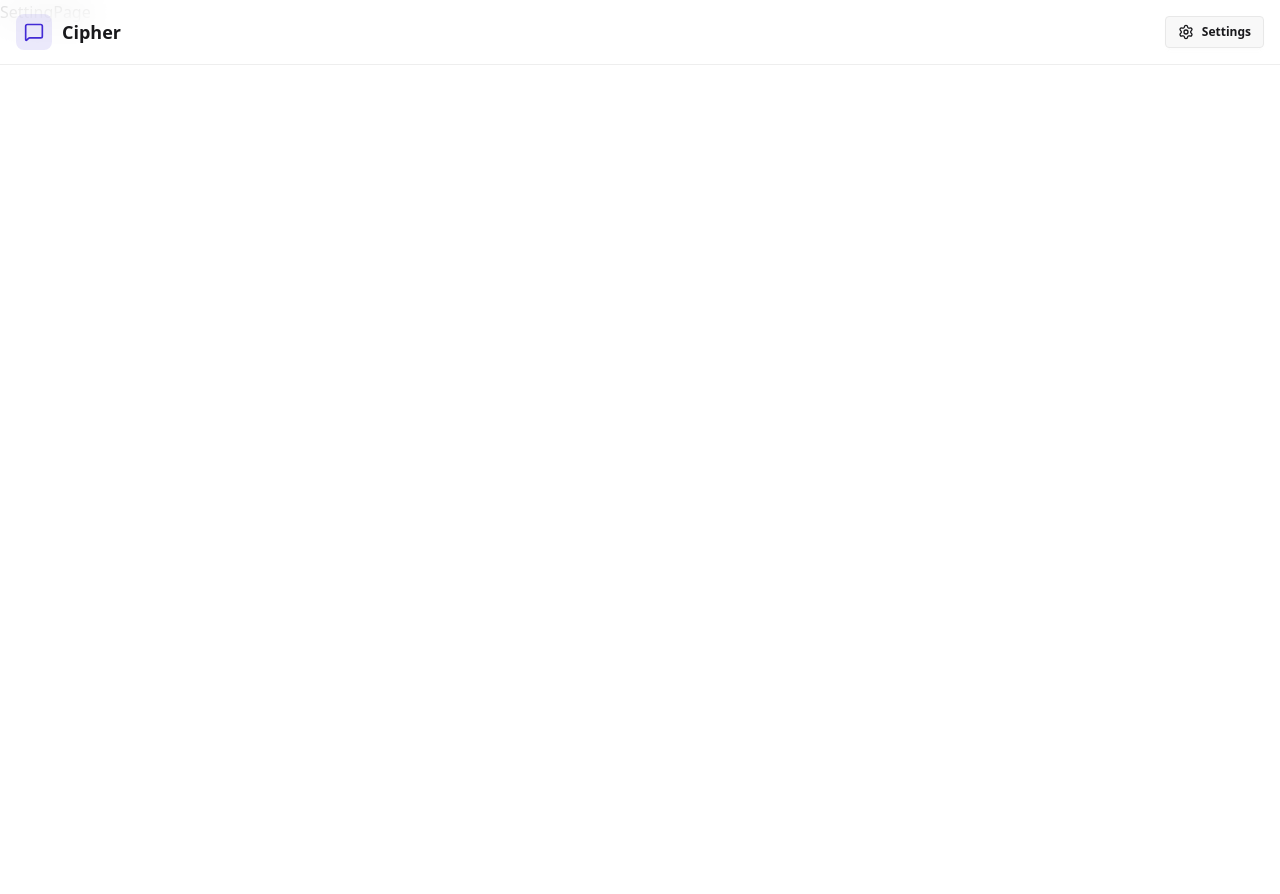
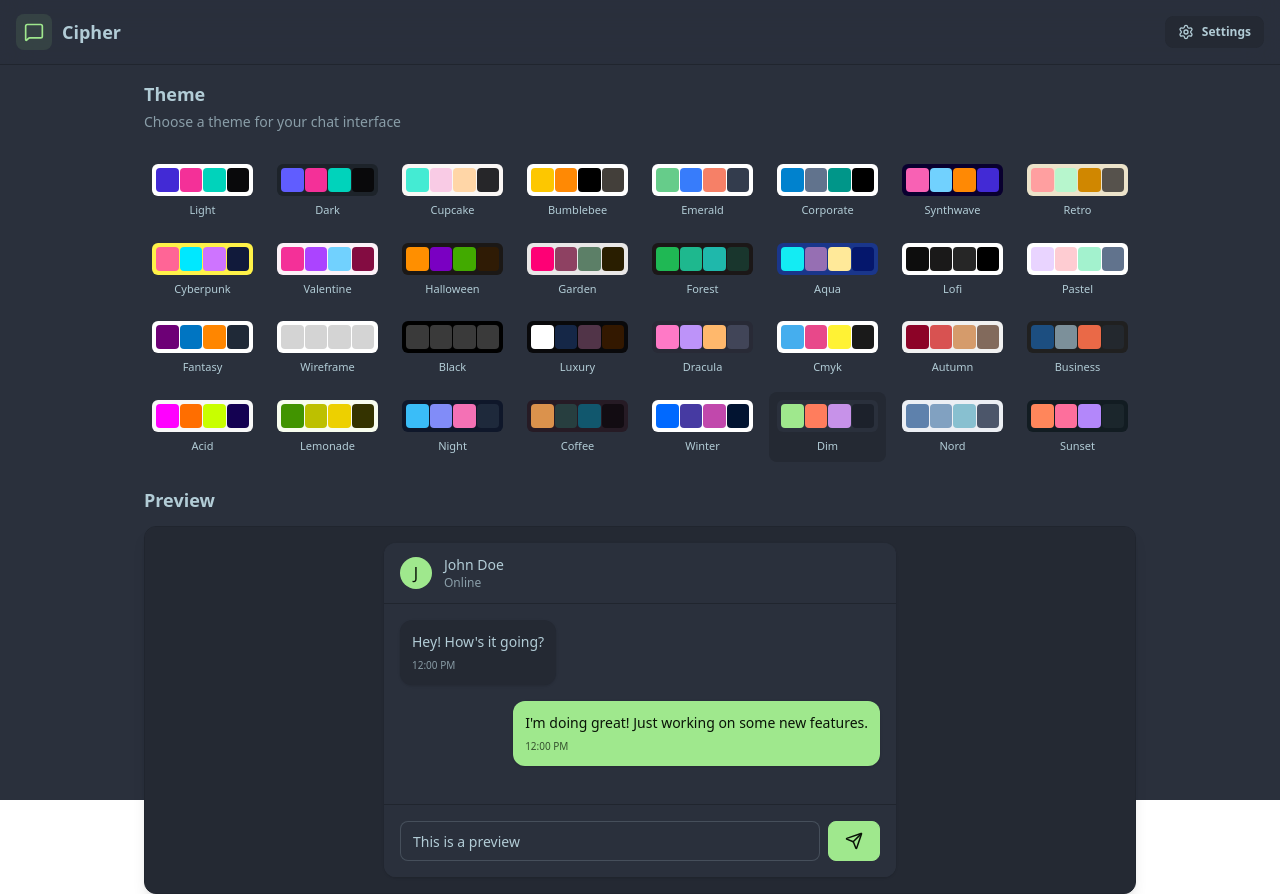
Before and after one commit to Rohit-Pakhre09/Cipher, a React (Vite) app in the folder frontend/: page /settings in a window 1280 px wide. Before the commit the page ends 800 px from the top, so only its background shows below. Built offline with nearby package versions, Linux system fonts and the light colour scheme; no server answers.

Commit message:
Feat: Setting Page done.

```diff
--- /dev/null
+++ b/frontend/constants/index.js
@@ -0,0 +1,34 @@
+export const THEMES = [
+    "light",
+    "dark",
+    "cupcake",
+    "bumblebee",
+    "emerald",
+    "corporate",
+    "synthwave",
+    "retro",
+    "cyberpunk",
+    "valentine",
+    "halloween",
+    "garden",
+    "forest",
+    "aqua",
+    "lofi",
+    "pastel",
+    "fantasy",
+    "wireframe",
+    "black",
+    "luxury",
+    "dracula",
+    "cmyk",
+    "autumn",
+    "business",
+    "acid",
+    "lemonade",
+    "night",
+    "coffee",
+    "winter",
+    "dim",
+    "nord",
+    "sunset",
+];
--- a/frontend/src/App.jsx
+++ b/frontend/src/App.jsx
@@ -11,9 +11,11 @@
 
 import { Loader } from "lucide-react";
 import { Toaster } from "react-hot-toast";
+import { useTheme } from "./hooks/useTheme"
 
 const App = () => {
   const { authUser, checkAuth, isCheckingAuth } = useAuth();
+  const { theme } = useTheme();
 
   useEffect(() => {
     checkAuth();
@@ -27,7 +29,7 @@
   );
 
   return (
-    <section>
+    <section data-theme={theme}>
       <Navbar />
 
       <Routes>
--- a/frontend/src/components/Navbar.jsx
+++ b/frontend/src/components/Navbar.jsx
@@ -25,9 +25,7 @@
             <Link
               to={"/settings"}
               className={`
-              btn btn-sm gap-2 transition-colors
-
-              `}
+              btn btn-sm gap-2 transition-colors`}
             >
               <Settings className="w-4 h-4" />
               <span className="hidden sm:inline">Settings</span>
--- /dev/null
+++ b/frontend/src/hooks/useTheme.js
@@ -0,0 +1,9 @@
+import { create } from "zustand";
+
+export const useTheme = create((set) => ({
+    theme: localStorage.getItem("cipher-theme") || "dim",
+    setTheme: (theme) => {
+        localStorage.setItem("cipher-theme", theme);
+        set({ theme });
+    },
+}));
--- a/frontend/src/index.css
+++ b/frontend/src/index.css
@@ -1,2 +1,5 @@
 @import "tailwindcss";
-@plugin "daisyui";
+
+@plugin "daisyui" {
+    themes: all;
+}
--- a/frontend/src/pages/SettingPage.jsx
+++ b/frontend/src/pages/SettingPage.jsx
@@ -1,6 +1,116 @@
+import { Send } from "lucide-react";
+import { THEMES } from "../../constants";
+import { useTheme } from "../hooks/useTheme";
+
+const PREVIEW_MESSAGES = [
+  { id: 1, content: "Hey! How's it going?", isSent: false },
+  { id: 2, content: "I'm doing great! Just working on some new features.", isSent: true },
+];
+
 const SettingPage = () => {
+  const { theme, setTheme } = useTheme();
+
   return (
-    <div>SettingPage</div>
+    <section className="h-screen container mx-auto px-4 pt-20 max-w-5xl">
+      <div className="space-y-6">
+        <div className="flex flex-col gap-1">
+          <h2 className="text-lg font-semibold">Theme</h2>
+          <p className="text-sm text-base-content/70">Choose a theme for your chat interface</p>
+        </div>
+
+        <div className="grid grid-cols-4 sm:grid-cols-6 md:grid-cols-8 gap-2">
+          {THEMES.map((t) => (
+            <button
+              key={t}
+              className={`
+                group flex flex-col items-center gap-1.5 p-2 rounded-lg transition-colors
+                ${theme === t ? "bg-base-200" : "hover:bg-base-200/50"}
+              `}
+              onClick={() => setTheme(t)}
+            >
+              <div className="relative h-8 w-full rounded-md overflow-hidden" data-theme={t}>
+                <div className="absolute inset-0 grid grid-cols-4 gap-px p-1">
+                  <div className="rounded bg-primary"></div>
+                  <div className="rounded bg-secondary"></div>
+                  <div className="rounded bg-accent"></div>
+                  <div className="rounded bg-neutral"></div>
+                </div>
+              </div>
+              <span className="text-[11px] font-medium truncate w-full text-center">
+                {t.charAt(0).toUpperCase() + t.slice(1)}
+              </span>
+            </button>
+          ))}
+        </div>
+
+        {/* Preview Section */}
+        <h3 className="text-lg font-semibold mb-3">Preview</h3>
+        <div className="rounded-xl border border-base-300 overflow-hidden bg-base-100 shadow-lg">
+          <div className="p-4 bg-base-200">
+            <div className="max-w-lg mx-auto">
+              {/* Mock Chat UI */}
+              <div className="bg-base-100 rounded-xl shadow-sm overflow-hidden">
+                {/* Chat Header */}
+                <div className="px-4 py-3 border-b border-base-300 bg-base-100">
+                  <div className="flex items-center gap-3">
+                    <div className="w-8 h-8 rounded-full bg-primary flex items-center justify-center text-primary-content font-medium">
+                      J
+                    </div>
+                    <div>
+                      <h3 className="font-medium text-sm">John Doe</h3>
+                      <p className="text-xs text-base-content/70">Online</p>
+                    </div>
+                  </div>
+                </div>
+
+                {/* Chat Messages */}
+                <div className="p-4 space-y-4 min-h-[200px] max-h-[200px] overflow-y-auto bg-base-100">
+                  {PREVIEW_MESSAGES.map((message) => (
+                    <div
+                      key={message.id}
+                      className={`flex ${message.isSent ? "justify-end" : "justify-start"}`}
+                    >
+                      <div
+                        className={`
+                          max-w-[80%] rounded-xl p-3 shadow-sm
+                          ${message.isSent ? "bg-primary text-primary-content" : "bg-base-200"}
+                        `}
+                      >
+                        <p className="text-sm">{message.content}</p>
+                        <p
+                          className={`
+                            text-[10px] mt-1.5
+                            ${message.isSent ? "text-primary-content/70" : "text-base-content/70"}
+                          `}
+                        >
+                          12:00 PM
+                        </p>
+                      </div>
+                    </div>
+                  ))}
+                </div>
+
+                {/* Chat Input */}
+                <div className="p-4 border-t border-base-300 bg-base-100">
+                  <div className="flex gap-2">
+                    <input
+                      type="text"
+                      className="input input-bordered flex-1 text-sm h-10 focus:outline-none focus:ring-0"
+                      placeholder="Type a message..."
+                      value="This is a preview"
+                      readOnly
+                    />
+                    <button className="btn btn-primary h-10 min-h-0">
+                      <Send size={18} />
+                    </button>
+                  </div>
+                </div>
+              </div>
+            </div>
+          </div>
+        </div>
+      </div>
+    </section>
   )
 }
 
```
